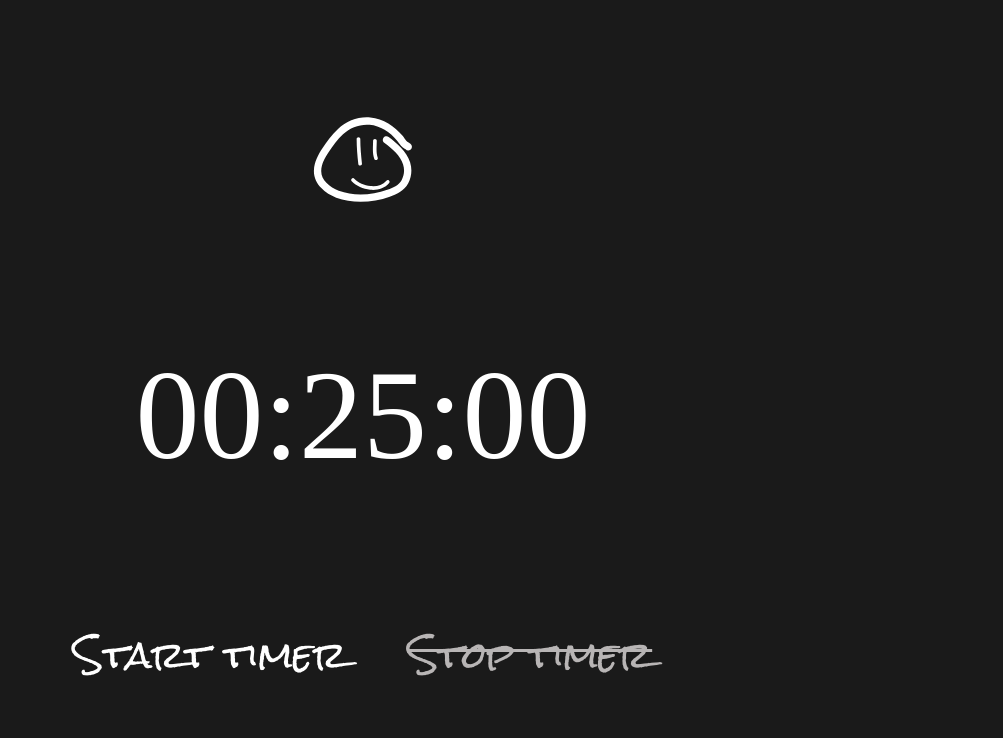
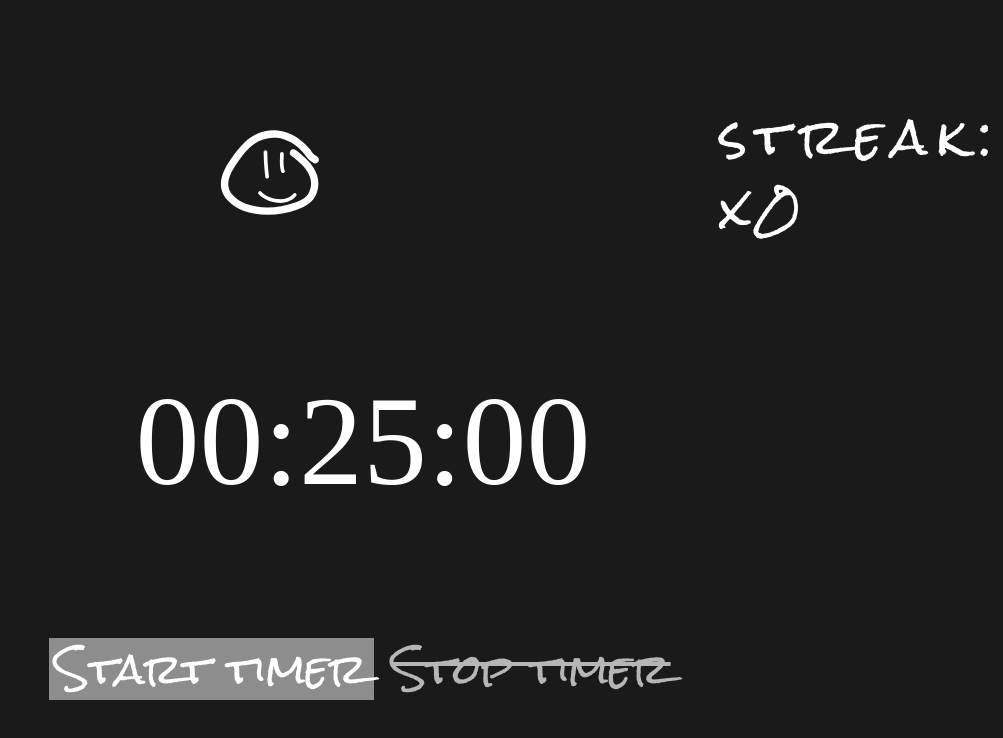
Before and after one commit to iam-porter/beepo, a plain HTML site: page index.html in a window 1280 px wide. Shown: the whole page, without its empty margins (277-1280 px from the left). Drawn offline with Linux system fonts and the light colour scheme; a web font is replaced by a local one.

Commit message:
feat: added random spawning of tomato

```diff
--- a/src/index.js
+++ b/src/index.js
@@ -3,6 +3,27 @@ let baseSeconds = 5;
 let pomodoro = 0;
 let countdownInterval;
 let isBreak = false;
+let tomatoes = [];
+
+const topBar = document.createElement("div");
+const logoBrand = document.createElement("img");
+const timer = document.createElement("time");
+const buttonContainer = document.createElement("div");
+const startTimer = document.createElement("button");
+const stopTimer = document.createElement("button");
+const streakCount = document.createElement("span");
+
+topBar.setAttribute("class", "top-bar");
+logoBrand.setAttribute("src", "./public/logo-brand.svg");
+logoBrand.setAttribute("class", "logo-brand");
+streakCount.setAttribute("id", "streak-count");
+buttonContainer.setAttribute("class", "button-container");
+timer.setAttribute("class", "pomodoro-timer");
+startTimer.setAttribute("class", "button");
+startTimer.setAttribute("id", "start-timer");
+stopTimer.setAttribute("class", "button");
+stopTimer.setAttribute("id", "stop-timer");
+stopTimer.setAttribute("disabled", true);
 
 function stopInterval() {
   clearInterval(countdownInterval);
@@ -15,7 +36,9 @@ function resetCountdownTimer() {
 
 function stopSession() {
   clearInterval(countdownInterval);
+  pomodoro = 0;
   timer.textContent = "00:25:00";
+  streakCount.textContent = `streak: x0`;
 }
 
 function countdownTimer() {
@@ -30,6 +53,8 @@ function countdownTimer() {
         if (!isBreak) {
           isBreak = true;
           pomodoro++;
+          spawnTomato();
+          // spawnTomato();
           if (pomodoro % 4 === 0) {
             baseMinutes = 0;
             baseSeconds = 30;
@@ -42,7 +67,6 @@ function countdownTimer() {
           baseMinutes = 0;
           baseSeconds = 10;
         }
-
         resetCountdownTimer();
       }
     } else {
@@ -53,30 +77,43 @@ function countdownTimer() {
     const seconds = baseSeconds < 10 ? "0" + baseSeconds : baseSeconds;
 
     timer.textContent = `00:${minutes}:${seconds}`;
+    streakCount.textContent = `streak: x${pomodoro}`;
   }, 1000);
 
   console.log(pomodoro, isBreak);
 }
 
-const logoBrand = document.createElement("img");
-const timer = document.createElement("time");
-const buttonContainer = document.createElement("div");
-const startTimer = document.createElement("button");
-const stopTimer = document.createElement("button");
+function spawnTomato() {
+  const viewportWidth = window.innerWidth;
+  const viewportHeight = window.innerHeight;
 
-logoBrand.setAttribute("src", "./public/logo-brand.svg");
-logoBrand.setAttribute("class", "logo-brand");
-buttonContainer.setAttribute("class", "button-container");
-timer.setAttribute("class", "pomodoro-timer");
-startTimer.setAttribute("class", "button");
-stopTimer.setAttribute("class", "button");
-stopTimer.setAttribute("disabled", true);
+  const tomato = document.createElement("img");
+  const tomatoSize = 50; // 50x50
+  tomato.setAttribute("src", "./public/shitty-tomato.svg");
+  tomato.setAttribute("class", "tomato");
 
+  const randomX = Math.floor(Math.random() * (viewportWidth - tomatoSize));
+  const randomY = Math.floor(Math.random() * (viewportHeight - tomatoSize));
+
+  // should spawn within the viewport, not on the viewport.
+  tomato.style.left = randomX + "px";
+  tomato.style.top = randomY + "px";
+
+  document.body.appendChild(tomato);
+
+  tomatoes.push(tomato);
+}
+
+function collision() {}
+
+timer.textContent = "00:25:00";
 startTimer.textContent = "Start timer";
 stopTimer.textContent = "Stop timer";
-timer.textContent = "00:25:00";
+streakCount.textContent = `streak: x${pomodoro}`;
 
-document.body.appendChild(logoBrand);
+topBar.appendChild(logoBrand);
+topBar.appendChild(streakCount);
+document.body.appendChild(topBar);
 document.body.appendChild(timer);
 buttonContainer.appendChild(startTimer);
 buttonContainer.appendChild(stopTimer);
@@ -95,5 +132,5 @@ stopTimer.addEventListener("click", () => {
 });
 
 /*
-    TODO: display streaks (pomodoro).
+    TODO: make tomato bounce across the viewport.
 */
--- a/src/styles.css
+++ b/src/styles.css
@@ -1,5 +1,11 @@
 @import url("https://fonts.googleapis.com/css2?family=Rock+Salt&family=Sixtyfour&display=swap");
 /* main styles */
+:root {
+  --timer-font: "Sixtyfour";
+  --default-font: "Rock Salt";
+  --button-bg: #8d8d8d;
+}
+
 body {
   height: 100vh;
   width: 100vw;
@@ -8,23 +14,45 @@ body {
   justify-content: space-evenly;
   align-items: center;
   background-color: #1a1a1a;
+  position: relative;
 }
 
+.top-bar {
+  display: grid;
+  grid-template-columns: 1fr auto 1fr;
+  width: 100%;
+  align-items: center;
+}
+
+/* fixed at center */
 .logo-brand {
-  height: 85px;
-  width: 100px;
+  grid-column: 2;
+  margin: auto;
+  height: 5.3125rem;
+  width: 6.25rem;
+}
+
+/* right of logo-brand with a bit of gap (gap should not affect the position of logo-brand) */
+#streak-count {
+  grid-column: 3;
+  margin-left: 25rem;
+  color: white;
+  font-family: var(--default-font);
+  font-size: 3rem;
+  align-items: self-end;
+  letter-spacing: 0.625rem;
 }
 
 .pomodoro-timer {
-  font-family: "Sixtyfour";
+  font-family: var(--timer-font);
   color: white;
-  font-size: 128px;
+  font-size: 8rem;
   letter-spacing: 20%;
 }
 
 .button {
-  font-family: "Rock Salt";
-  font-size: 35px;
+  font-family: var(--default-font);
+  font-size: 2.5rem;
   color: white;
   border-style: none;
   background-color: transparent;
@@ -35,8 +63,18 @@ body {
   text-decoration: line-through;
 }
 
-.button:hover:enabled {
-  text-decoration: underline;
+.button:hover:enabled:not(#stop-timer) {
+  background-color: transparent;
+}
+
+.button:hover:enabled:not(#start-timer) {
+  color: red;
+  background-color: transparent;
+}
+
+#start-timer:enabled,
+#stop-timer:enabled {
+  background-color: var(--button-bg);
 }
 
 .button-container {
@@ -44,3 +82,9 @@ body {
   display: flex;
   justify-content: space-around;
 }
+
+.tomato {
+  height: 3.125rem;
+  width: 3.125rem;
+  position: absolute;
+}
```
